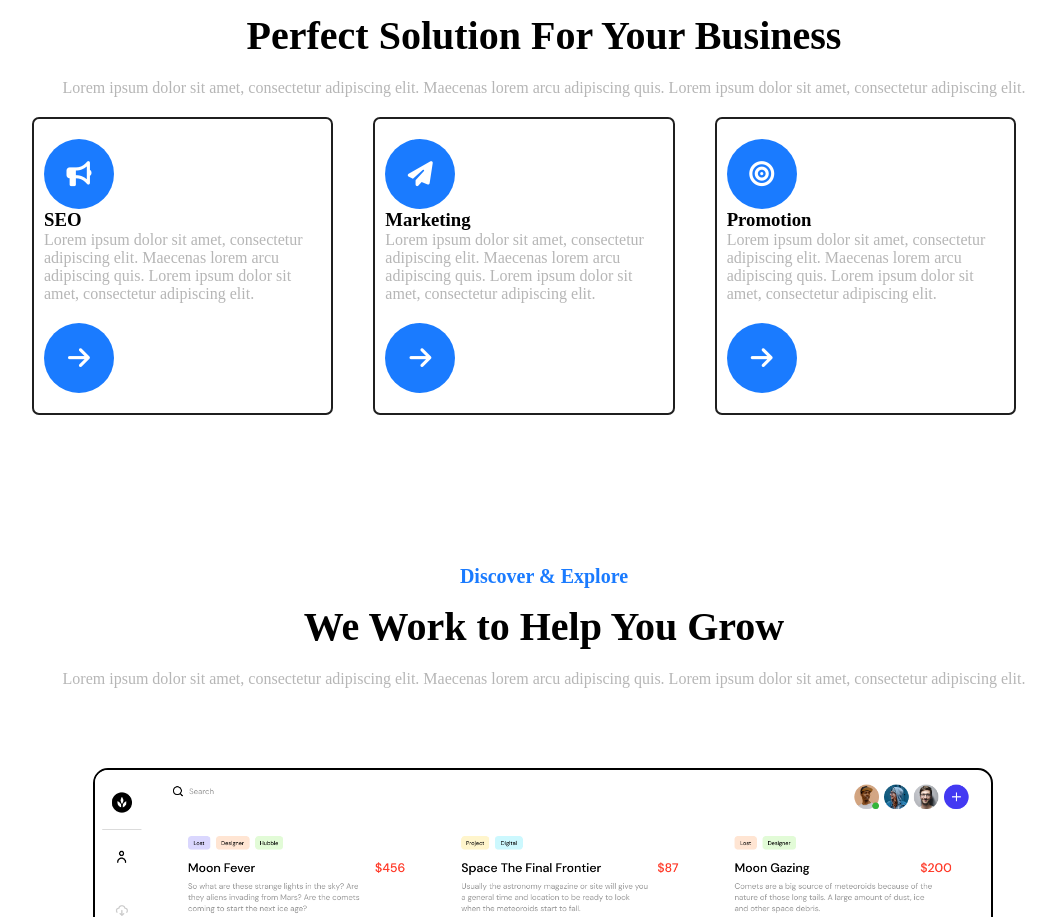
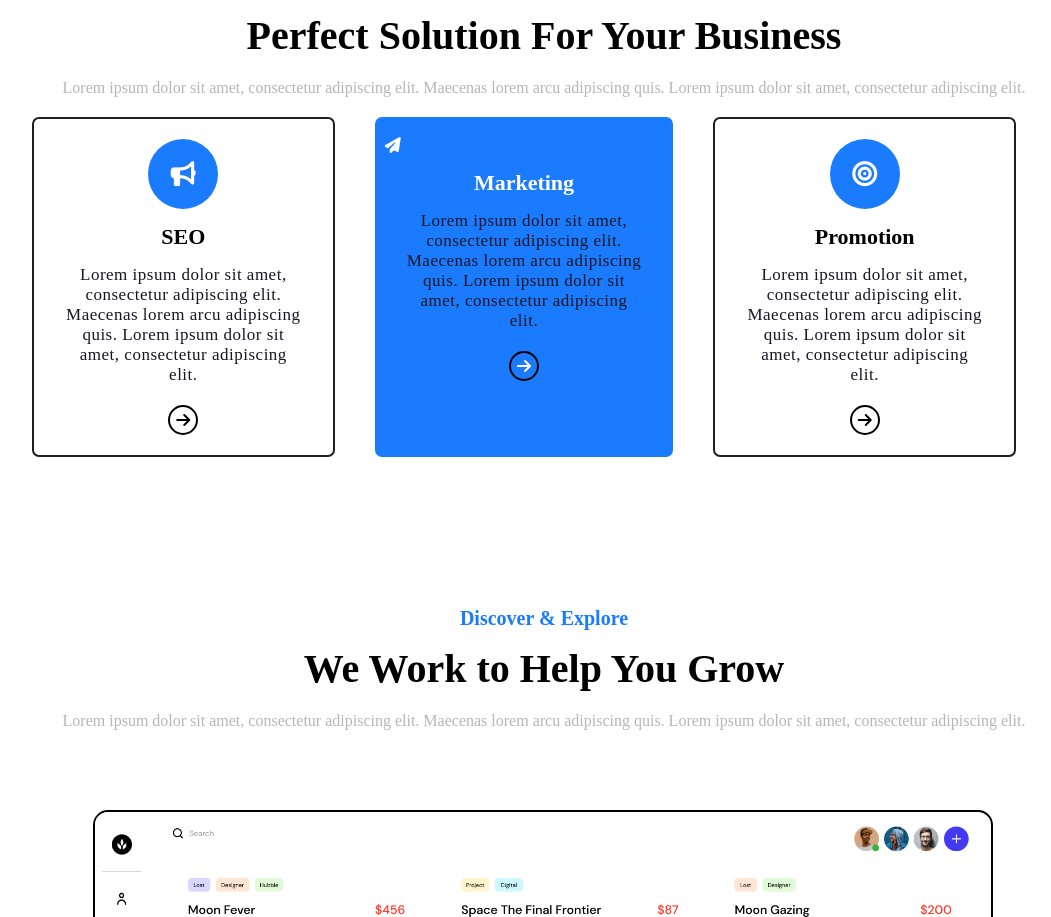
Before and after one commit to AmalElsayed/Deep-Dive-25-tasks, a plain HTML site: page CSS-Task2/Design/index.html in a window 1280 px wide. Shown: the part 955-1872 px from the top of the page, without its empty margins (96-1147 px from the left). Drawn offline with Linux system fonts and the light colour scheme.

Commit message:
Add Task3

```diff
--- a/CSS-Task2/Design/CSS/style.css
+++ b/CSS-Task2/Design/CSS/style.css
@@ -130,7 +130,7 @@ p{
     padding: 20px 10px;
 
 }
-.service i{
+.service .service-i i{
     width: 70px;
     height: 70px;
     border-radius: 50%;
@@ -140,6 +140,42 @@ p{
     justify-content: center;
     align-items: center;
     font-size: 25px;
+}
+.service-blue{
+    background-color: var(--primary-color);
+    border: var(--primary-color);
+    color: #fff;
+}
+.service-i{
+    width: inherit;
+    display: flex;
+    justify-content: center;
+}
+.service h3{
+    text-align: center;
+    margin: 15px 0;
+    font-size: 22px;
+}
+.service p{
+    color: #171624;
+    font-size: 17px;
+    letter-spacing: .5px;
+    padding: 0 20px;
+    text-align: center;
+}
+.arrow-right{
+    display: flex;
+    justify-content: center;
+    align-items: center;
+}
+.arrow-right i{
+        width: 30px;
+    height: 30px;
+    border: 2px solid black;
+    border-radius: 50%;
+    display: flex;
+    align-items: center;
+    justify-content: center;
 }
 .discover{
     margin: 150px 0;
--- a/CSS-Task2/Design/index.html
+++ b/CSS-Task2/Design/index.html
@@ -66,22 +66,22 @@
             </div>
             <div class="d-flex justify-between">
                 <div class="service">
-                    <i class="fa-solid fa-bullhorn"></i>
+                    <div class="service-i"><i class="fa-solid fa-bullhorn"></i></div>
                     <h3>SEO</h3>
                     <p>Lorem ipsum dolor sit amet, consectetur adipiscing elit. Maecenas lorem arcu adipiscing quis. Lorem ipsum dolor sit amet, consectetur adipiscing elit. </p>
-                    <i class="fa-solid fa-arrow-right"></i>
+                    <div class="arrow-right"><i class="fa-solid fa-arrow-right"></i></div>
                 </div>
-                <div class="service">
+                <div class="service-blue service">
                     <i class="fa-solid fa-paper-plane"></i>
                     <h3>Marketing</h3>
                     <p>Lorem ipsum dolor sit amet, consectetur adipiscing elit. Maecenas lorem arcu adipiscing quis. Lorem ipsum dolor sit amet, consectetur adipiscing elit. </p>
-                    <i class="fa-solid fa-arrow-right"></i>
+                    <div class="arrow-right"><i class="fa-solid fa-arrow-right"></i></div>
                 </div>
                 <div class="service">
-                    <i class="fa-solid fa-bullseye"></i>
+                    <div class="service-i"><i class="fa-solid fa-bullseye"></i></div>
                     <h3>Promotion</h3>
                     <p>Lorem ipsum dolor sit amet, consectetur adipiscing elit. Maecenas lorem arcu adipiscing quis. Lorem ipsum dolor sit amet, consectetur adipiscing elit. </p>
-                    <i class="fa-solid fa-arrow-right"></i>
+                    <div class="arrow-right"><i class="fa-solid fa-arrow-right"></i></div>
                 </div>
             </div>
         </div>
```
Also changed, not shown: JS-Task3/Task/index.html (added, +13 -0 lines), JS-Task3/Task/script.js (added, +106 -0 lines), JS-Task3/CSS-Quiz.png (added).
